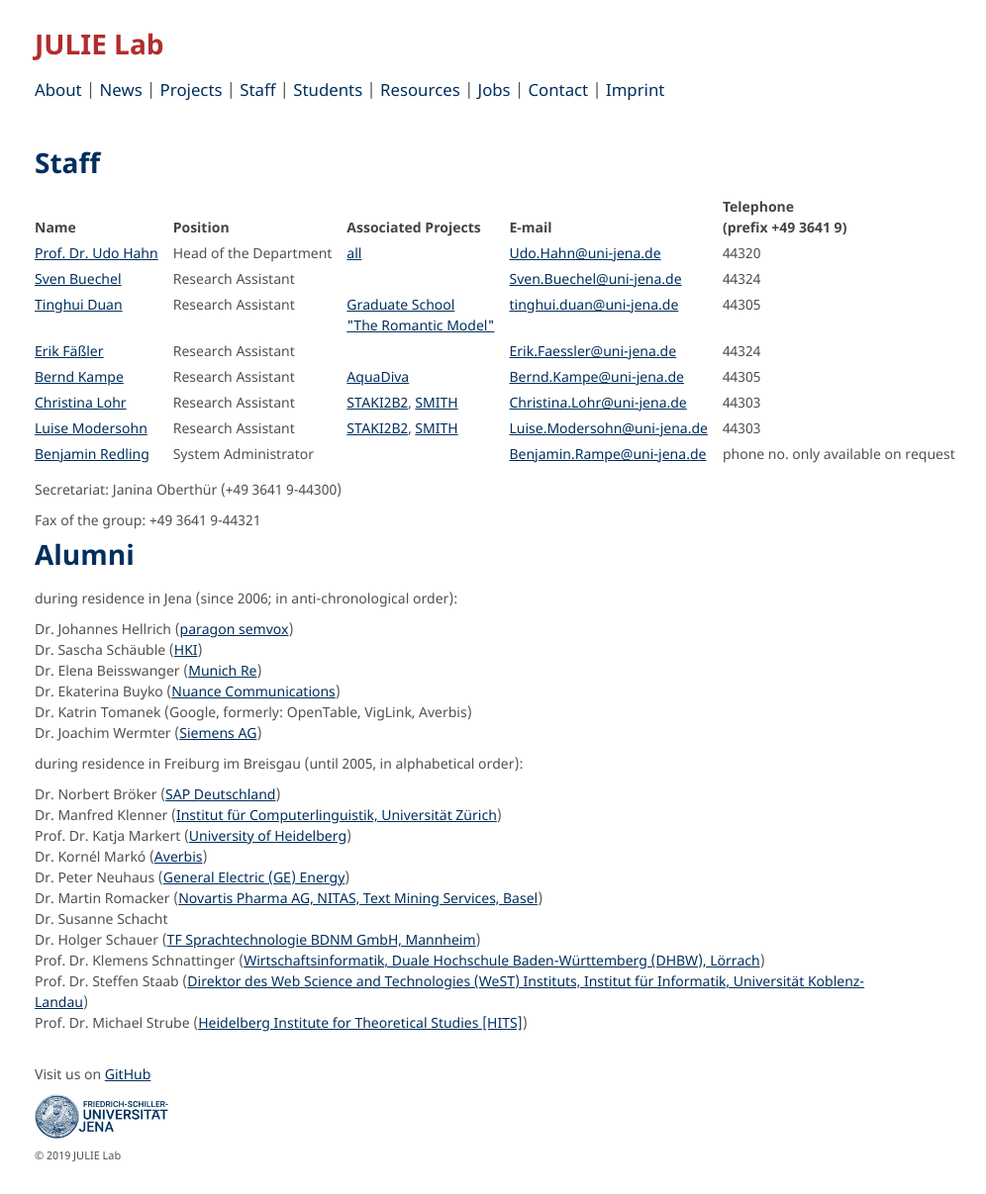
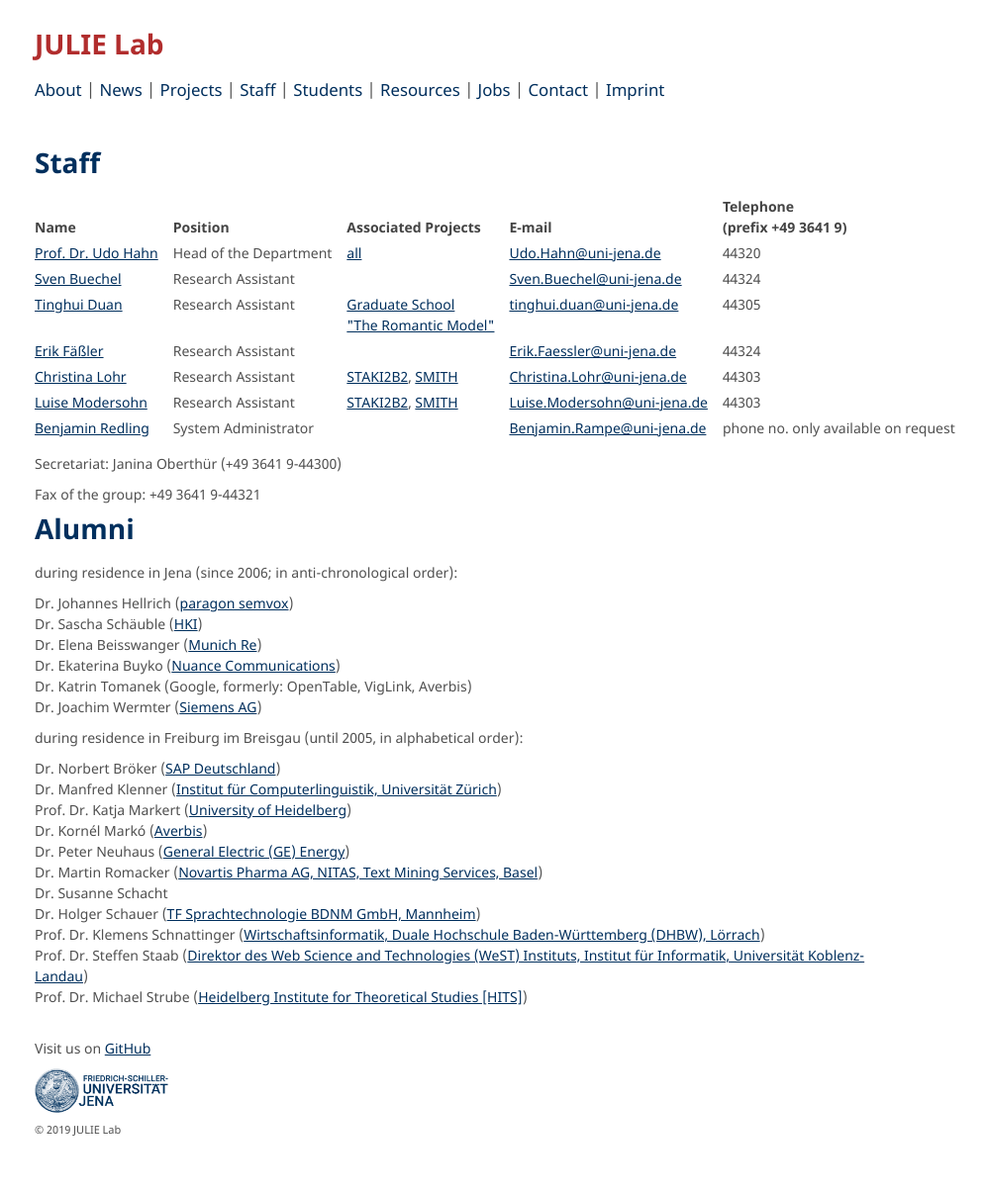
Before and after one commit to JULIELab/JULIELab.github.io, a Jekyll site: the page built from Staff.md, in a window 1280 px wide and 1207 px high. Shown: the whole window at 99% size, without its empty margins (185-1181 px from the left). Built offline with Jekyll 4.4.1, drawn with Linux system fonts in a browser that asks for light colours; our own code applies the rules of GitHub Pages for plain Markdown files.

Commit message:
remove Bernd from staff. Already left in summer 2021

```diff
--- a/Staff.md
+++ b/Staff.md
@@ -10,7 +10,6 @@ layout: staff_tab
 | [Sven Buechel](/Staff/Sven+Buechel.html)	| Research Assistant	| |	[Sven.Buechel@uni-jena.de](mailto:Sven.Buechel@uni-jena.de) | 44324 |
 | [Tinghui Duan](/Staff/Duan/index.html)	| Research Assistant	|  [Graduate School<br/>\"The Romantic Model\"](http://modellromantik.uni-jena.de/) |	[tinghui.duan@uni-jena.de](mailto:tinghui.duan@uni-jena.de) | 44305 |
 | [Erik Fäßler](/Staff/Erik+Fäßler.html)	| Research Assistant	| |	[Erik.Faessler@uni-jena.de](mailto:Erik.Faessler@uni-jena.de)	| 44324 |
-| [Bernd Kampe](/Staff/Kampe/) | Research Assistant | [AquaDiva](http://www.aquadiva.uni-jena.de/) | [Bernd.Kampe@uni-jena.de](mailto:Bernd.Kampe@uni-jena.de) | 44305 |
 | [Christina Lohr](/Staff/Christina+Lohr.html)	| Research Assistant	| [STAKI2B2](http://gepris.dfg.de/gepris/projekt/315098900), [SMITH](http://www.smith.care/)	| [Christina.Lohr@uni-jena.de](mailto:Christina.Lohr@uni-jena.de)	| 44303 |
 | [Luise Modersohn](/Staff/Modersohn/) | Research Assistant |  [STAKI2B2](http://gepris.dfg.de/gepris/projekt/315098900), [SMITH](http://www.smith.care/)	| [Luise.Modersohn@uni-jena.de](mailto:Luise.Modersohn@uni-jena.de) | 44303 |
 | [Benjamin Redling](/Staff/Benjamin+Redling.html)	| System Administrator | |	[Benjamin.Rampe@uni-jena.de](mailto:Benjamin.Rampe@uni-jena.de)	| phone no. only available on request |
```
